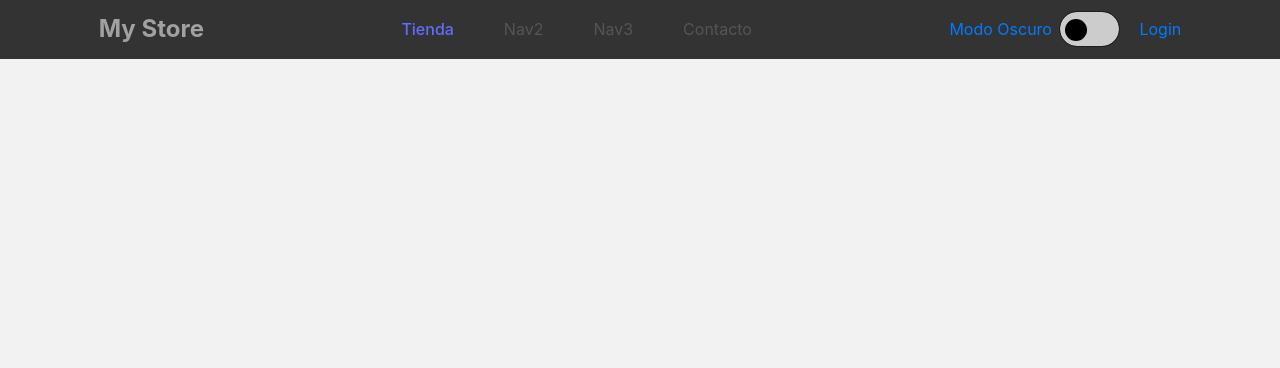
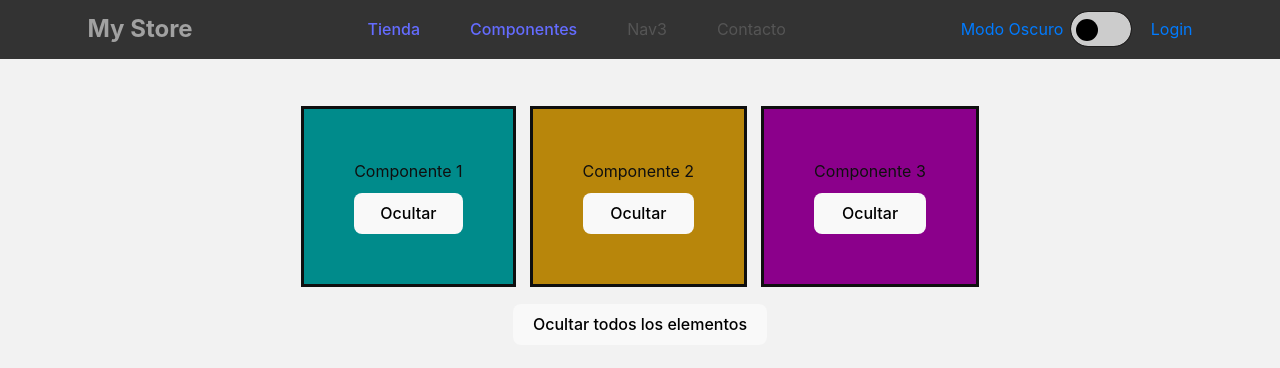
Before and after one commit to Victor-Plagaro/tiendaReact, a React (Vite) app: page /componentes in a window 1280 px wide. Shown: the top 368 px of the page. Built offline with nearby package versions, Linux system fonts and the light colour scheme.

Commit message:
Add: show hidden components

```diff
--- a/package.json
+++ b/package.json
@@ -12,7 +12,7 @@
   "dependencies": {
     "react": "^18.3.1",
     "react-dom": "^18.3.1",
-    "react-router-dom": "^7.1.2"
+    "react-router-dom": "^7.1.3"
   },
   "devDependencies": {
     "@eslint/js": "^9.17.0",
--- a/src/App.jsx
+++ b/src/App.jsx
@@ -1,21 +1,22 @@
-import { Routes, Route } from 'react-router-dom'
-import Header from './components/Header'
-import Products from './components/Products'
+import { Routes, Route } from 'react-router-dom';
+import Header from './components/header';
+import Products from './components/Products';
+import Componentes from './components/Componentes';
 
 function App() {
-
   return (
     <>
       <div>
         <Header />
         <div>
           <Routes>
-            <Route path='/tienda' element={<Products></Products>}></Route>
+            <Route path='/tienda' element={<Products />}></Route>
+            <Route path='/componentes' element={<Componentes />}></Route>
           </Routes>
         </div>
       </div>
     </>
-  )
+  );
 }
 
-export default App
+export default App;
--- /dev/null
+++ b/src/components/Componentes.jsx
@@ -0,0 +1,40 @@
+import "../styles/componentes.css";
+import { ThemeProvider } from "./ThemeContext";
+import { useState } from "react";
+
+export function Componentes() {
+  const [hiddenComponents, setHiddenComponents] = useState([false, false, false]);
+
+  const toggleComponentVisibility = (index) => {
+    const newHiddenComponents = [...hiddenComponents];
+    newHiddenComponents[index] = !newHiddenComponents[index];
+    setHiddenComponents(newHiddenComponents);
+  };
+
+  const toggleAllComponents = () => {
+    const allHidden = hiddenComponents.every(hidden => hidden);
+    setHiddenComponents([!allHidden, !allHidden, !allHidden]);
+  };
+
+  return (
+    <ThemeProvider>
+      <section>
+        <div className="componentes-container">
+          {hiddenComponents.map((hidden, index) => (
+            <div key={index} className="group-componentes" style={{ display: hidden ? 'none' : 'flex' }}>
+              <div className="componente">Componente {index + 1}</div>
+              <button onClick={() => toggleComponentVisibility(index)}>
+                {hidden ? 'Mostrar' : 'Ocultar'}
+              </button>
+            </div>
+          ))}
+        </div>
+        <button className="btn-componentes" onClick={toggleAllComponents}>
+          {hiddenComponents.every(hidden => hidden) ? 'Mostrar todos los elementos' : 'Ocultar todos los elementos'}
+        </button>
+      </section>
+    </ThemeProvider>
+  );
+}
+
+export default Componentes;
--- a/src/components/Header.jsx
+++ b/src/components/Header.jsx
@@ -1,9 +1,9 @@
 import { NavLink } from "react-router-dom";
-import "../styles/Header.css";
+import "../styles/header.css";
 import { Switch } from "./SwitchTheme";
 import { ThemeProvider } from "./ThemeContext";
 
-export function Header() {
+export function header() {
   return (
     <ThemeProvider>
       <header className="header">
@@ -12,10 +12,18 @@ export function Header() {
         </div>
         <nav className="navbar-top">
           <ol className="list-navbar">
-            <li><NavLink to='/tienda'>Tienda</NavLink></li>
-            <li>Nav2</li>
-            <li>Nav3</li>
-            <li>Contacto</li>
+            <li>
+              <NavLink to='/tienda'>Tienda</NavLink>
+            </li>
+            <li>
+              <NavLink to='/componentes'>Componentes</NavLink>
+            </li>
+            <li>
+              Nav3
+            </li>
+            <li>
+              Contacto
+            </li>
           </ol>
         </nav>
         <div className="login">
@@ -27,4 +35,4 @@ export function Header() {
   );
 }
 
-export default Header;
+export default header;
--- a/src/components/Products.jsx
+++ b/src/components/Products.jsx
@@ -1,5 +1,5 @@
 import React, { useEffect, useState } from "react"
-import "../styles/Products.css"
+import "../styles/products.css"
 
 function Products() {
   const [products, setProducts] = useState([]); // Estado para almacenar los productos
@@ -52,4 +52,4 @@ function Products() {
   );
 }
 
-export default Products;
+export default Products; // Cambiado a mayúscula inicial
--- a/src/components/SwitchTheme.jsx
+++ b/src/components/SwitchTheme.jsx
@@ -1,5 +1,5 @@
 import React, { useContext, useEffect } from 'react';
-import "../styles/SwitchTheme.css";
+import "../styles/switchTheme.css";
 import { ThemeContext } from './ThemeContext';
 
 export const Switch = () => {
--- /dev/null
+++ b/src/styles/componentes.css
@@ -0,0 +1,44 @@
+section{
+    display: flex;
+    flex-direction: column;
+    align-items: center;
+}
+.componentes-container{
+    display: flex;
+    justify-content: center;
+    margin-top: 50px;
+    gap: 20px; /* Añadido para separar los componentes */
+}
+.group-componentes{
+    display: flex;
+    flex-direction: column;
+    gap: 10px;
+}
+
+.group-componentes:first-child{
+    margin: 0 auto;
+    background-color: darkcyan;
+    padding: 50px;
+    outline: solid;
+}
+
+.group-componentes:nth-child(2){
+    margin: 0 auto;
+    background-color: darkgoldenrod;
+    padding: 50px;
+    outline: solid;
+}
+
+.group-componentes:last-child{
+    margin: 0 auto;
+    background-color: darkmagenta;
+    padding: 50px;
+    outline: solid;
+}
+
+.btn-componentes{
+    display: flex;
+    justify-content: center;
+    align-items: center;
+    margin-top: 20px;
+}
```
Also changed, not shown: 1 other file (tests, documents, lock files or other folders).
